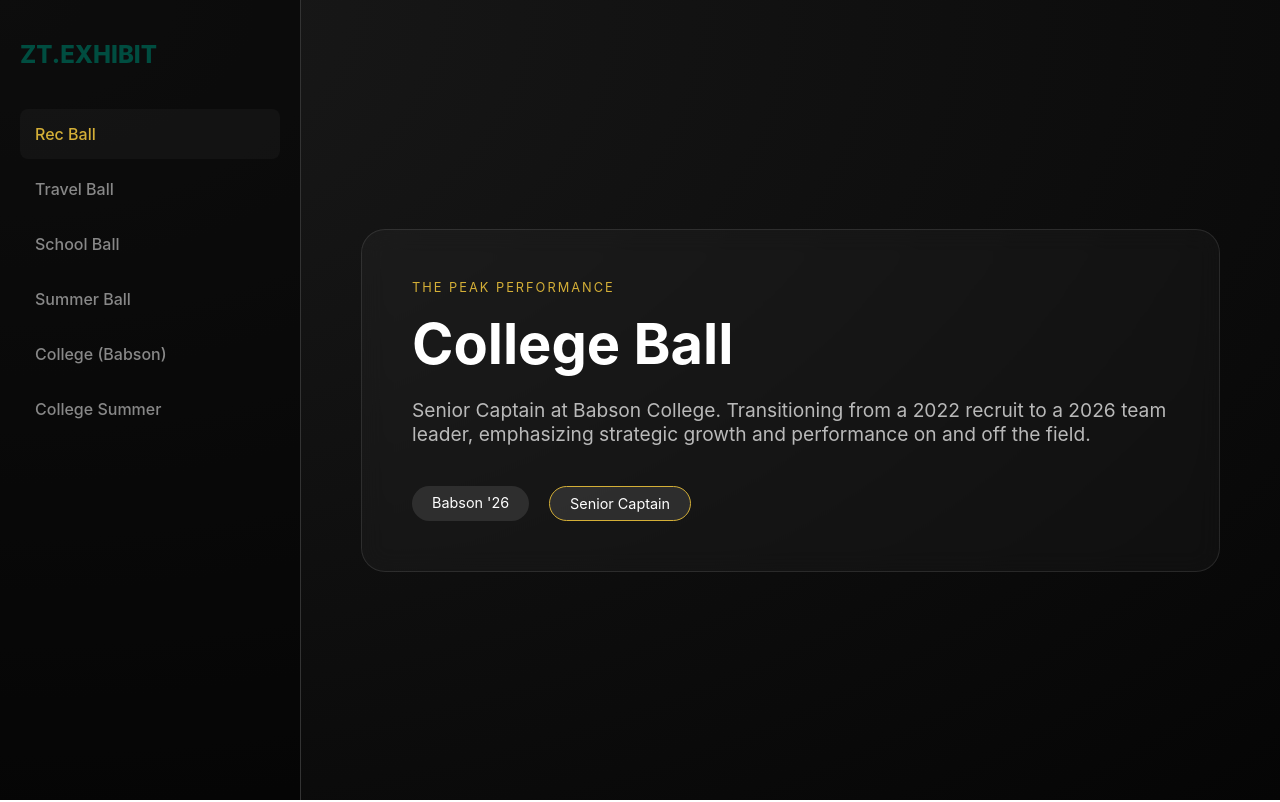
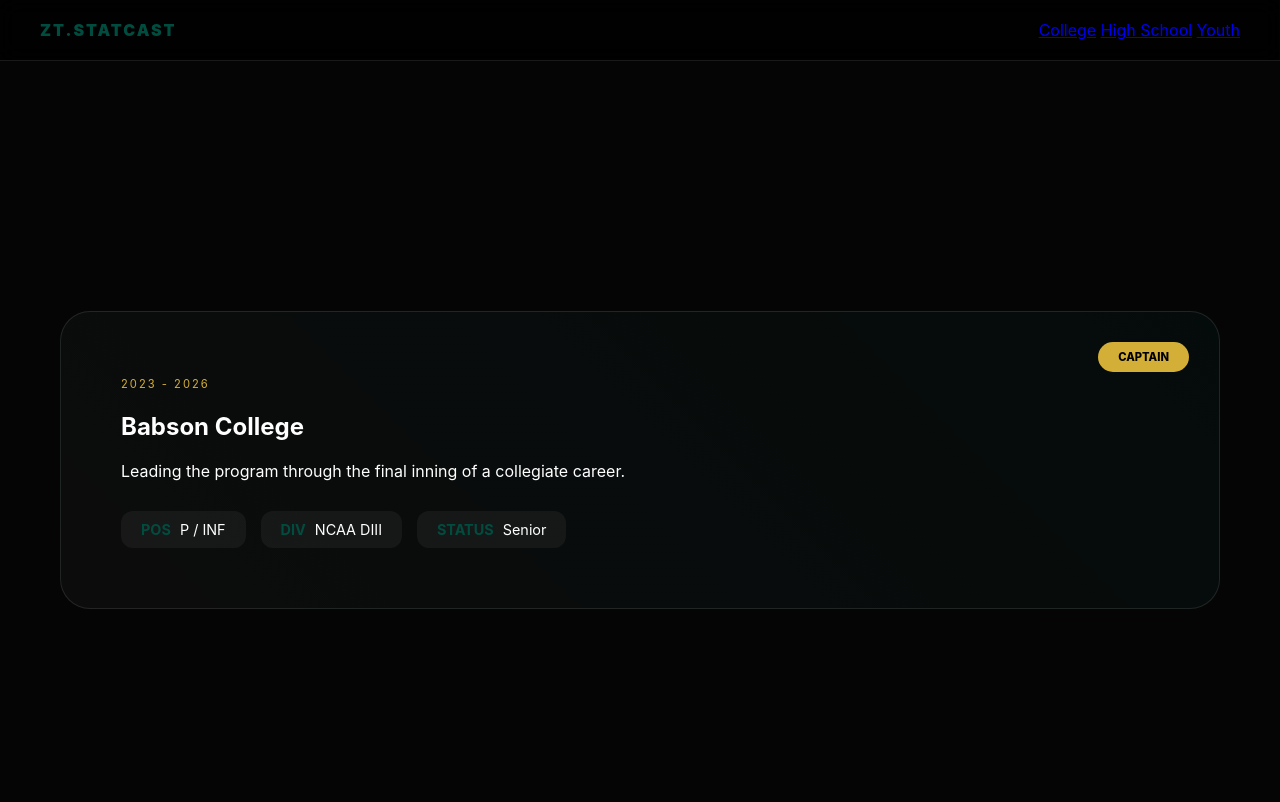
Before and after one commit to zteator4/oim3690, a plain HTML site: page index.html in a window 1280 px wide. Shown: the top 802 px of the page. Drawn offline with Linux system fonts and the light colour scheme.

Commit message:
changed personal site, created css

```diff
--- /dev/null
+++ b/css/baseball.css
@@ -0,0 +1,112 @@
+:root {
+    --babson-green: #004d40;
+    --accent: #d4af37;
+    --bg: #050505;
+    --card: rgba(255, 255, 255, 0.03);
+    --border: rgba(255, 255, 255, 0.1);
+}
+
+body {
+    background-color: var(--bg);
+    color: #fff;
+    font-family: 'Inter', system-ui, sans-serif;
+    margin: 0;
+    overflow-x: hidden;
+}
+
+/* Glass Navigation Bar */
+.glass-nav {
+    position: fixed;
+    top: 0;
+    width: 100%;
+    background: rgba(0, 0, 0, 0.8);
+    backdrop-filter: blur(10px);
+    z-index: 1000;
+    border-bottom: 1px solid var(--border);
+}
+
+.nav-content {
+    max-width: 1200px;
+    margin: auto;
+    padding: 20px;
+    display: flex;
+    justify-content: space-between;
+}
+
+.logo { font-weight: 900; color: var(--babson-green); letter-spacing: 2px; }
+
+/* Dashboard Layout */
+.dashboard-container {
+    padding-top: 100px;
+    max-width: 1200px;
+    margin: auto;
+}
+
+.exhibit-section {
+    min-height: 80vh;
+    padding: 40px 20px;
+    display: flex;
+    flex-direction: column;
+    justify-content: center;
+}
+
+/* Large Hero Card for College */
+.hero-card {
+    background: linear-gradient(45deg, var(--card), rgba(0, 77, 64, 0.1));
+    border: 1px solid var(--border);
+    padding: 60px;
+    border-radius: 30px;
+    position: relative;
+}
+
+.badge {
+    position: absolute;
+    top: 30px;
+    right: 30px;
+    background: var(--accent);
+    color: #000;
+    padding: 8px 20px;
+    border-radius: 50px;
+    font-weight: 800;
+    font-size: 0.7rem;
+}
+
+/* Data Grids */
+.data-grid {
+    display: grid;
+    grid-template-columns: repeat(auto-fit, minmax(300px, 1fr));
+    gap: 30px;
+}
+
+.stat-card {
+    background: var(--card);
+    border: 1px solid var(--border);
+    padding: 40px;
+    border-radius: 20px;
+    transition: 0.3s ease;
+}
+
+.stat-card:hover { border-color: var(--babson-green); transform: translateY(-5px); }
+
+.era-tag { color: var(--accent); text-transform: uppercase; font-size: 0.7rem; letter-spacing: 2px; }
+
+/* Stat Pills */
+.stat-grid { display: flex; gap: 15px; margin-top: 30px; }
+.stat-pill {
+    background: rgba(255, 255, 255, 0.05);
+    padding: 10px 20px;
+    border-radius: 12px;
+    font-size: 0.9rem;
+}
+
+.stat-pill b { color: var(--babson-green); margin-right: 5px; }
+
+/* Ticker Effect */
+.ticker {
+    margin-top: 20px;
+    background: #000;
+    padding: 10px;
+    border-radius: 8px;
+    overflow: hidden;
+    white-space: nowrap;
+}
--- a/index.html
+++ b/index.html
@@ -3,149 +3,78 @@
   <head>
     <meta charset="UTF-8" />
     <meta name="viewport" content="width=device-width, initial-scale=1.0" />
-    <title>ZT3 | Career App</title>
-    <style>
-      :root {
-        --babson-green: #004d40;
-        --accent: #d4af37;
-        --surface: rgba(255, 255, 255, 0.03);
-        --blur: blur(12px);
-      }
-
-      body {
-        background: radial-gradient(at top left, #1a1a1a, #050505);
-        color: #fff;
-        font-family: "Inter", system-ui, sans-serif;
-        margin: 0;
-        display: flex; /* Sidebar layout */
-        height: 100vh;
-        overflow: hidden;
-      }
-
-      /* Side Navigation Bar */
-      nav {
-        width: 260px;
-        background: rgba(0, 0, 0, 0.5);
-        border-right: 1px solid #333;
-        display: flex;
-        flex-direction: column;
-        padding: 40px 20px;
-      }
-
-      .nav-item {
-        padding: 15px;
-        color: #888;
-        text-decoration: none;
-        font-weight: 500;
-        transition: 0.3s;
-        border-radius: 8px;
-        margin-bottom: 5px;
-      }
-
-      .nav-item:hover,
-      .nav-item.active {
-        background: var(--surface);
-        color: var(--accent);
-      }
-
-      /* Main App Content */
-      main {
-        flex: 1;
-        overflow-y: scroll;
-        scroll-snap-type: y mandatory;
-        padding: 0 60px;
-      }
-
-      section {
-        height: 100vh;
-        scroll-snap-align: start;
-        display: flex;
-        flex-direction: column;
-        justify-content: center;
-      }
-
-      /* Glassmorphism Card */
-      .glass-panel {
-        background: var(--surface);
-        backdrop-filter: var(--blur);
-        border: 1px solid rgba(255, 255, 255, 0.1);
-        padding: 50px;
-        border-radius: 24px;
-        max-width: 800px;
-        transition: 0.5s cubic-bezier(0.175, 0.885, 0.32, 1.275);
-      }
-
-      .glass-panel:hover {
-        transform: scale(1.02);
-        border-color: var(--babson-green);
-      }
-
-      .era-tag {
-        color: var(--accent);
-        text-transform: uppercase;
-        letter-spacing: 2px;
-        font-size: 0.8rem;
-        margin-bottom: 15px;
-        display: block;
-      }
-
-      h2 {
-        font-size: 3.5rem;
-        margin: 0 0 20px 0;
-      }
-
-      .app-footer {
-        margin-top: 40px;
-        display: flex;
-        gap: 20px;
-      }
-
-      .pill {
-        background: rgba(255, 255, 255, 0.1);
-        padding: 8px 20px;
-        border-radius: 100px;
-        font-size: 0.9rem;
-      }
-    </style>
+    <title>ZT3 | Career Dashboard</title>
+    <link rel="stylesheet" href="/css/baseball.css" />
   </head>
   <body>
-    <nav>
-      <div
-        style="
-          font-size: 1.5rem;
-          font-weight: 800;
-          margin-bottom: 40px;
-          color: var(--babson-green);
-        "
-      >
-        ZT.EXHIBIT
+    <nav class="glass-nav">
+      <div class="nav-content">
+        <span class="logo">ZT.STATCAST</span>
+        <div class="nav-links">
+          <a href="#college">College</a>
+          <a href="#highschool">High School</a>
+          <a href="#youth">Youth</a>
+        </div>
       </div>
-      <a href="#rec" class="nav-item active">Rec Ball</a>
-      <a href="#travel" class="nav-item">Travel Ball</a>
-      <a href="#school" class="nav-item">School Ball</a>
-      <a href="#summer" class="nav-item">Summer Ball</a>
-      <a href="#college" class="nav-item">College (Babson)</a>
-      <a href="#pro-summer" class="nav-item">College Summer</a>
     </nav>
 
-    <main>
-      <section id="college">
-        <div class="glass-panel">
-          <span class="era-tag">The Peak Performance</span>
-          <h2>College Ball</h2>
-          <p style="font-size: 1.2rem; opacity: 0.7">
-            Senior Captain at Babson College. Transitioning from a 2022 recruit
-            to a 2026 team leader, emphasizing strategic growth and performance
-            on and off the field.
-          </p>
-          <div class="app-footer">
-            <div class="pill">Babson '26</div>
-            <div class="pill" style="border: 1px solid var(--accent)">
-              Senior Captain
+    <main class="dashboard-container">
+      <section id="college" class="exhibit-section">
+        <div class="hero-card">
+          <div class="badge">CAPTAIN</div>
+          <div class="hero-content">
+            <span class="era-tag">2023 - 2026</span>
+            <h2>Babson College</h2>
+            <p>
+              Leading the program through the final inning of a collegiate
+              career.
+            </p>
+            <div class="stat-grid">
+              <div class="stat-pill"><b>POS</b> <span>P / INF</span></div>
+              <div class="stat-pill"><b>DIV</b> <span>NCAA DIII</span></div>
+              <div class="stat-pill"><b>STATUS</b> <span>Senior</span></div>
             </div>
           </div>
         </div>
       </section>
+
+      <section id="highschool" class="exhibit-section">
+        <div class="data-grid">
+          <div class="stat-card">
+            <h3>Saratoga Varsity</h3>
+            <span class="era-tag">2021 - 2022</span>
+            <p>Competing at the highest level of Section II baseball.</p>
+            <div class="ticker">
+              <span>HS Highlights: Saratoga Springs High School</span>
+            </div>
+          </div>
+
+          <div class="stat-card">
+            <h3>Travel & Summer</h3>
+            <span class="era-tag">Barnstormers / Lightning</span>
+            <p>Elite regional play through 15U-18U circuits.</p>
+          </div>
+        </div>
+      </section>
+
+      <section id="youth" class="exhibit-section">
+        <div class="data-grid">
+          <div class="stat-card">
+            <h3>The Foundation</h3>
+            <span class="era-tag">2013 - 2016</span>
+            <p>SALL Minors & Majors. Where the journey began.</p>
+          </div>
+          <div class="stat-card">
+            <h3>All-Stars</h3>
+            <span class="era-tag">8U - 12U</span>
+            <p>Cal Ripken All-Star selections for Saratoga Springs.</p>
+          </div>
+        </div>
+      </section>
     </main>
+
+    <footer class="app-footer">
+      <p>Comprehensive Career Data | 2013 - 2026</p>
+    </footer>
   </body>
 </html>
```
